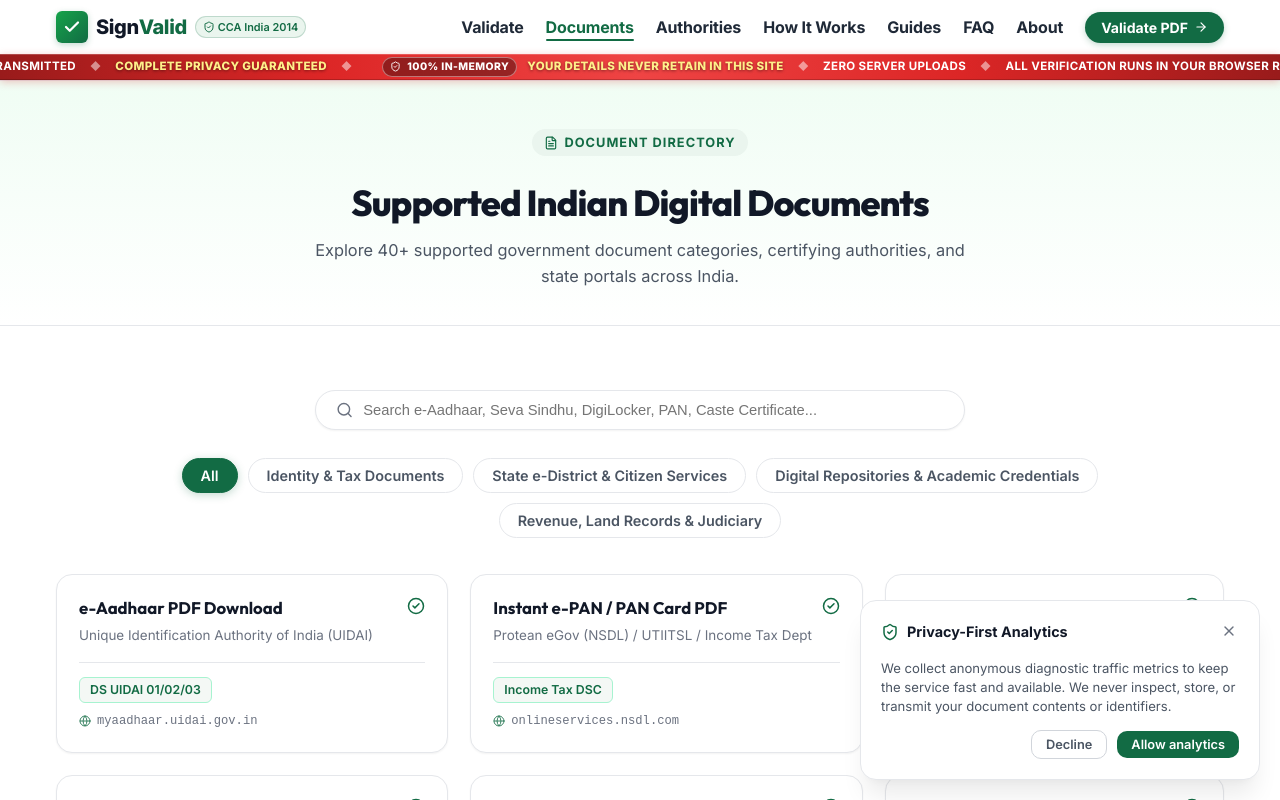
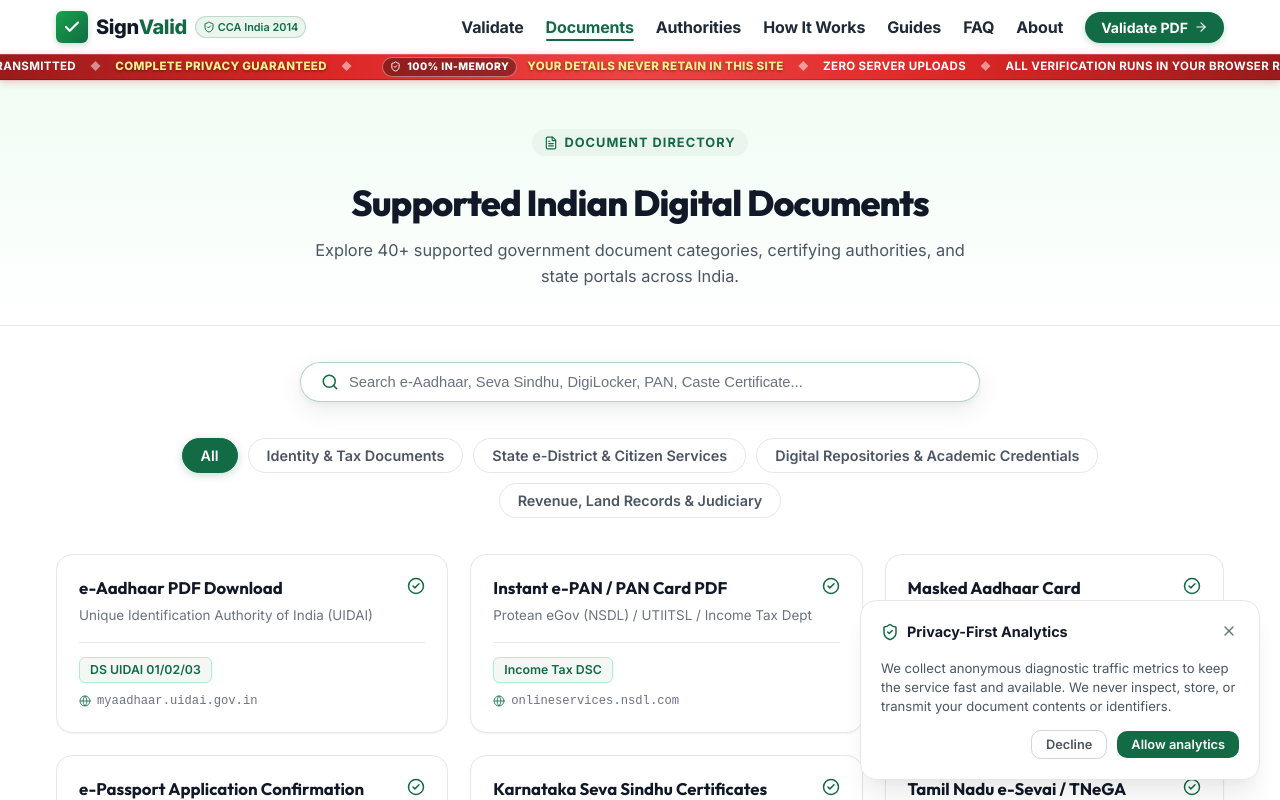
Before and after one commit to Gongchampou/SignvalidGov., a React (Vite) app: page / in a window 1280 px wide. Both pictures are taken after a click on the button "Documents". Shown: the top 800 px of the page. Built offline with nearby package versions, Linux system fonts and the light colour scheme.

Commit message:
update hte docuemnt search

```diff
--- a/src/components/DocumentsPage.tsx
+++ b/src/components/DocumentsPage.tsx
@@ -44,44 +44,32 @@
         </div>
       </div>
 
-      <div className="container" style={{ paddingTop: 36, paddingBottom: 60 }}>
-        {/* Search Bar */}
-        <div style={{ maxWidth: 650, margin: '0 auto 28px', display: 'flex', flexDirection: 'column', gap: 16 }}>
-          <div style={{
-            display: 'flex',
-            alignItems: 'center',
-            backgroundColor: '#FFFFFF',
-            border: '1px solid var(--border-subtle)',
-            borderRadius: 'var(--radius-full)',
-            padding: '10px 20px',
-            boxShadow: 'var(--shadow-sm)'
-          }}>
-            <Search size={18} color="var(--color-muted)" style={{ marginRight: 10 }} />
+      {/* Sticky Translucent Search Area */}
+      <div className="doc-search-sticky-wrap">
+        <div className="container">
+          <div className="doc-search-box">
+            <Search size={18} className="doc-search-icon" />
             <input
               type="text"
+              className="doc-search-input"
               placeholder="Search e-Aadhaar, Seva Sindhu, DigiLocker, PAN, Caste Certificate..."
               value={searchQuery}
               onChange={(e) => setSearchQuery(e.target.value)}
-              style={{
-                border: 'none',
-                outline: 'none',
-                width: '100%',
-                fontSize: '0.92rem',
-                color: 'var(--color-heading-dark)'
-              }}
             />
             {searchQuery && (
               <button
                 type="button"
+                className="doc-search-clear-btn"
                 onClick={() => setSearchQuery('')}
-                style={{ fontSize: '0.8rem', color: 'var(--color-muted)', padding: '2px 8px', cursor: 'pointer', background: 'none', border: 'none' }}
               >
                 Clear
               </button>
             )}
           </div>
         </div>
+      </div>
 
+      <div className="container" style={{ paddingTop: 20, paddingBottom: 60 }}>
         {/* Category Pill Tabs */}
         <div className="supported-category-tabs">
           {categories.map((cat) => (
--- a/src/index.css
+++ b/src/index.css
@@ -2117,6 +2117,97 @@
   font-size: 0.92rem;
   color: var(--color-body);
   line-height: 1.6;
+}
+
+/* Document Directory Sticky Translucent Search Area */
+.doc-search-sticky-wrap {
+  position: sticky;
+  top: 88px; /* Docks right below header + red privacy ribbon */
+  z-index: 85; /* Below header (z-index: 100), above document cards */
+  background: transparent;
+  backdrop-filter: none;
+  -webkit-backdrop-filter: none;
+  border: none;
+  box-shadow: none;
+  padding: 8px 0;
+  margin-bottom: 8px;
+  pointer-events: none; /* Allows clicks outside the search pill to pass through */
+  transition: all var(--transition-fast);
+}
+
+@media (max-width: 640px) {
+  .doc-search-sticky-wrap {
+    top: 84px;
+    padding: 6px 0;
+  }
+}
+
+@media (max-width: 480px) {
+  .doc-search-sticky-wrap {
+    top: 76px;
+    padding: 6px 0;
+  }
+}
+
+.doc-search-box {
+  max-width: 680px;
+  margin: 0 auto;
+  display: flex;
+  align-items: center;
+  pointer-events: auto; /* Re-enable pointer events for the search input pill */
+  background-color: rgba(255, 255, 255, 0.88);
+  backdrop-filter: blur(16px);
+  -webkit-backdrop-filter: blur(16px);
+  border: 1.5px solid rgba(18, 107, 68, 0.3);
+  border-radius: var(--radius-full);
+  padding: 10px 20px;
+  box-shadow: 0 8px 24px rgba(0, 0, 0, 0.08), 0 2px 6px rgba(18, 107, 68, 0.06);
+  transition: all var(--transition-fast);
+}
+
+.doc-search-box:focus-within {
+  border-color: var(--primary-green);
+  box-shadow: 0 8px 28px rgba(18, 107, 68, 0.2), 0 0 0 3.5px rgba(18, 107, 68, 0.12);
+  background-color: rgba(255, 255, 255, 0.98);
+}
+
+.doc-search-icon {
+  margin-right: 10px;
+  color: var(--primary-green);
+  flex-shrink: 0;
+}
+
+.doc-search-input {
+  border: none;
+  outline: none;
+  width: 100%;
+  font-size: 0.92rem;
+  font-weight: 500;
+  color: var(--color-heading-dark);
+  background: transparent;
+}
+
+.doc-search-input::placeholder {
+  color: var(--color-muted);
+}
+
+.doc-search-clear-btn {
+  font-size: 0.78rem;
+  font-weight: 600;
+  color: var(--color-muted);
+  padding: 3px 9px;
+  cursor: pointer;
+  background-color: rgba(0, 0, 0, 0.05);
+  border: none;
+  border-radius: var(--radius-full);
+  transition: all var(--transition-fast);
+  flex-shrink: 0;
+  margin-left: 8px;
+}
+
+.doc-search-clear-btn:hover {
+  background-color: rgba(220, 38, 38, 0.1);
+  color: #DC2626;
 }
 
 /* Supported Documents Grid */
```
